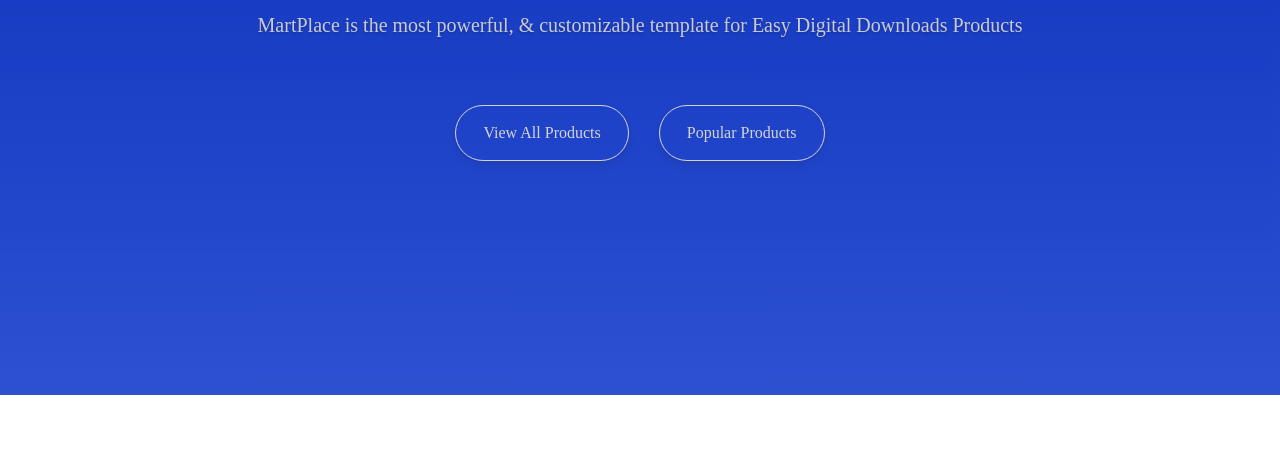
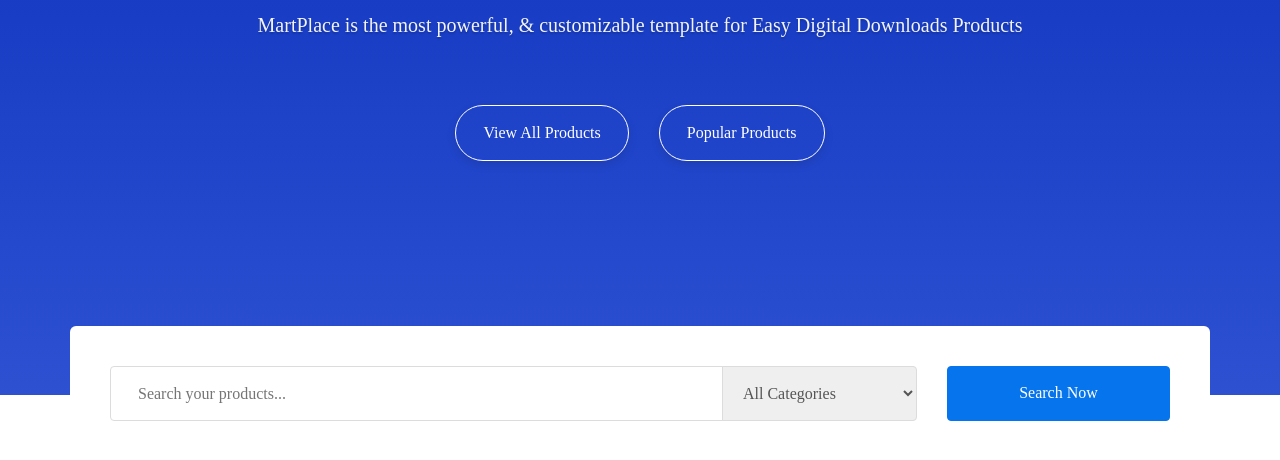
Before and after one commit to Skayt427/Skayt427.github.io, a website: page app/index.html in a window 1280 px wide. Shown: the part 510-970 px from the top of the page. Before the commit the page ends 905 px from the top, so only its background shows below. Drawn offline with nearby package versions, Linux system fonts and the light colour scheme.

Commit message:
add Search

```diff
--- a/app/index.html
+++ b/app/index.html
@@ -283,10 +283,8 @@
 							</div>
 							<ul class="header__bottom-list df">
 								<li class="header__bottom-item">
-									<!-- rel -->
 									<a class="header__bottom-link">home</a>
 									<ul class="header__dropdown">
-										<!--a h rel -->
 										<li class="header__dropdown-item">
 											<a href="#" class="header__dropdown-link">home one multi User</a>
 										</li>
@@ -700,6 +698,18 @@
 								</p>
 								<button class="search-product__button btn">view all products</button>
 								<button class="search-product__button btn">popular products</button>
+								<div class="big-search__wrapper">
+									<form class="search-product__big-search big-search" action="">
+										<input class="big-search__search-field" type="search" placeholder="Search your products...">
+										<select class="big-search__select" name="">
+											<option class="big-search__select-option" value="">All Categories</option>
+											<option class="big-search__select-option" value="">WordPress</option>
+											<option class="big-search__select-option" value="">PSD template</option>
+											<option class="big-search__select-option" value="">Joomla</option>
+										</select>
+									</form>
+									<button class="big-search__button">Search Now</button>
+								</div>
 							</div>
 						</div>
 					</div>
--- a/app/scss/style.scss
+++ b/app/scss/style.scss
@@ -726,8 +726,8 @@
 // Search Product start
 .search-product {
   &__inner {
-    background-image: linear-gradient( 180deg, rgb(0,48,222) 0%, rgb(23,69,237) 54%, rgb(46,90,251) 100%);
-    opacity: 0.8;
+    position: relative;
+    background-image: linear-gradient( 180deg, rgba(0,48,222,0.8) 0%, rgba(23,69,237,0.8) 54%, rgba(46,90,251,0.8) 100%);
     width: 100%;
     height: 100%;
     text-align: center;
@@ -764,6 +764,62 @@
     margin: 10px 13px;
     background-color: transparent;
     border-color: #fff;
+
+  }
+  .big-search {
+    position: relative;
+    max-width: 806px;
+    width: 100%;
+    &__wrapper {
+      position: absolute;
+      display: flex;
+      max-width: 1140px;
+      width: 100%;
+      height: 135px;
+      bottom: -66px;
+      padding: 40px 40px 40px 40px;
+      // margin-left: -15px;
+      z-index: 2;
+      background-color: #fff;
+      border-radius: 6px;
+    }
+		&__search-field {
+      max-width: 806px;
+      width: 100%;
+      height: 55px;
+      padding: 0 200px 0 27px;
+      border: 1px solid  rgb(220, 220, 220);
+      border-radius: 4px;
+      outline: transparent;
+    }
+		&__select {
+      position: absolute;
+      right: -1px;
+      top: 0;
+      width: 195px;
+      height: 55px;
+      padding: 0 16px;
+      border: 1px solid  rgb(220, 220, 220);
+      border-radius:0 4px 4px 0;
+      outline: transparent;
+      &-option {
+
+      }
+		}
+		&__button {
+      width: 223px;
+      height: 55px;
+      margin-left: 31px;
+      padding: 0;
+      border-radius: 4px;
+      background-color: $blue;
+      border: 1px solid $blue;
+      color: #fff;
+      &:hover {
+        color: $blue;
+        background-color: #fff;
+      }
+    }
   }
 }
 @media (min-width: 500px) {
@@ -774,6 +830,7 @@
 		&__title {
       font-size: 60px;
       line-height: 1;
+
 		}
 
 		&__title-bold {
```
Also changed, not shown: app/css/style.min.css.
